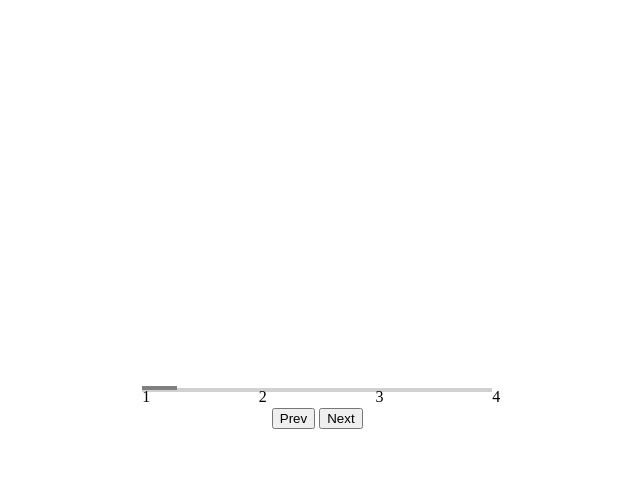
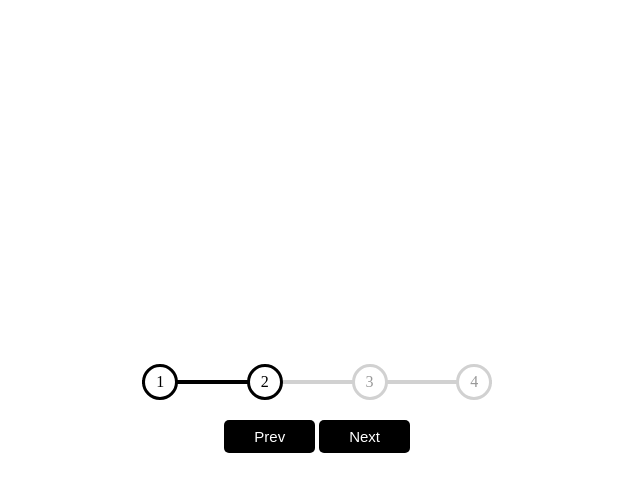
Before and after one commit to UtpalTheDev/50days-50projects, a plain HTML site: page Progress Bar/index.html in a window 1280 px wide. Both pictures are taken after a click on the button "Next". Shown: the whole page, without its empty margins (318-958 px from the left). Drawn offline with Linux system fonts and the light colour scheme.

Commit message:
refactor: logic added for every click+ style: transition added

```diff
--- a/Progress Bar/app.js
+++ b/Progress Bar/app.js
@@ -0,0 +1,46 @@
+circle=document.querySelectorAll('.eachprogress');
+progressbar=document.querySelector('.progressbar');
+next=document.querySelector('.next');
+prev=document.querySelector('.prev');
+
+var activevar=1;
+
+next.addEventListener('click',nextstep);
+prev.addEventListener('click',prevstep);
+
+function nextstep(){
+    activevar++;
+    if(activevar>circle.length){
+        activevar=circle.length;
+    }
+    update();
+}
+function update(){
+    circle.forEach((item,index)=>{
+        if(index<activevar){
+        item.classList.add('active');}
+        else{
+            item.classList.remove('active');
+        }
+    })
+    var activebar=document.querySelectorAll('.active');
+    progressbar.style.width=(activebar.length-1)/(circle.length-1)*100+'%';
+
+    if(activevar===1){
+        prev.disabled=true;
+    }
+    else if(activevar===circle.length){
+        next.disabled=true;
+    }
+    else{
+        prev.disabled=false;
+        next.disabled=false;
+    }
+}
+function prevstep(){
+    activevar--;
+    if(activevar<1){
+        activevar=1;
+    }
+    update();
+}
--- a/Progress Bar/index.html
+++ b/Progress Bar/index.html
@@ -1,11 +1,13 @@
 <!DOCTYPE html>
 <html lang="en">
+
 <head>
     <meta charset="UTF-8">
     <meta name="viewport" content="width=device-width, initial-scale=1.0">
     <link href="style.css" rel=stylesheet>
     <title>Progress Bar</title>
 </head>
+
 <body>
     <div class="bodywrapper">
         <div class="progress-container">
@@ -24,8 +26,8 @@
                     4
                 </div>
             </div>
-        <button class="prev">Prev</button>
-        <button class="Next">Next</button>
+            <button class="prev" disabled>Prev</button>
+            <button class="next">Next</button>
 
         </div>
     </div>
--- a/Progress Bar/style.css
+++ b/Progress Bar/style.css
@@ -1,44 +1,87 @@
-.bodywrapper{
-    display:flex;
-    justify-content:center;
+.bodywrapper {
+    display: flex;
+    justify-content: center;
     align-items: center;
-    width:98vw;
-    height:100vh;
+    width: 98vw;
+    height: 100vh;
 }
-.progress-flex{
-    position:relative;
-    display:flex;
-    justify-content:space-between;
 
-    width:350px;
-    max-width:100%;
-    margin-bottom: 20px;
+.progress-flex {
+ display:flex;
+ justify-content: space-between;
+ position:relative;
+ margin-bottom: 20px;
+
+ align-items: center;
+ width:350px;
+ max-width:100%;
 }
-.progress-container{
-    text-align:center;
+
+.progress-container {
+    text-align: center;
 }
-.progress-flex::before{
-    content:'';
-    position:absolute;
-    width:100%;
-    background-color:rgb(209, 209, 209);
-    height:4px;
-    top:50%;
-    z-index:-1;
-   }
-.progressbar{
- position:absolute;
- width:10%;
- background-color:gray;
- height:4px;
- top:50%;
- left:0;
- transform:translateY(-50%);
- z-index:-1;
- transition:.4s ease;
+
+.progress-flex::before {
+    content: '';
+    position: absolute;
+    width: 100%;
+    background-color: rgb(209, 209, 209);
+    height: 4px;
+    top: 50%;
+    transform: translateY(-50%);
+    z-index: -1;
 }
-.eachprogress{
-    background-color:white;
-    width:0px;
-    height:0px;
+
+.progressbar {
+    position: absolute;
+    width: 0%;
+    background-color: black;
+    height: 4px;
+    top: 50%;
+    left: 0;
+    transform: translateY(-50%);
+    z-index: -1;
+    transition: .5s ease;
 }
+
+
+.eachprogress {
+    background-color: #fff;
+    color: #999;
+    border-radius: 50%;
+    height: 30px;
+    width: 30px;
+    display: flex;
+    align-items: center;
+    justify-content: center;
+    border-radius:50%;
+    border: 3px solid rgb(209, 209, 209);;
+    transition: 0.5s ease;
+}
+.eachprogress.active{
+    border: 3px solid black;
+    color:black;
+    transition: 0.95s ease;
+
+}
+button{
+    background-color: black;
+    color:white;
+    border:0;
+    outline:0;
+    border-radius: 5px;
+    padding:8px 30px;
+    font-size: 15px;
+    cursor:pointer;
+
+}
+button:active{
+    transform:scale(0.9);
+
+}
+button:disabled{
+    background-color: rgb(209, 209, 209);
+    cursor:not-allowed;
+    transform:scale(1);
+    transition:.9s ease;
+}
```
Lines whose indentation alone changed are shown as unchanged.
